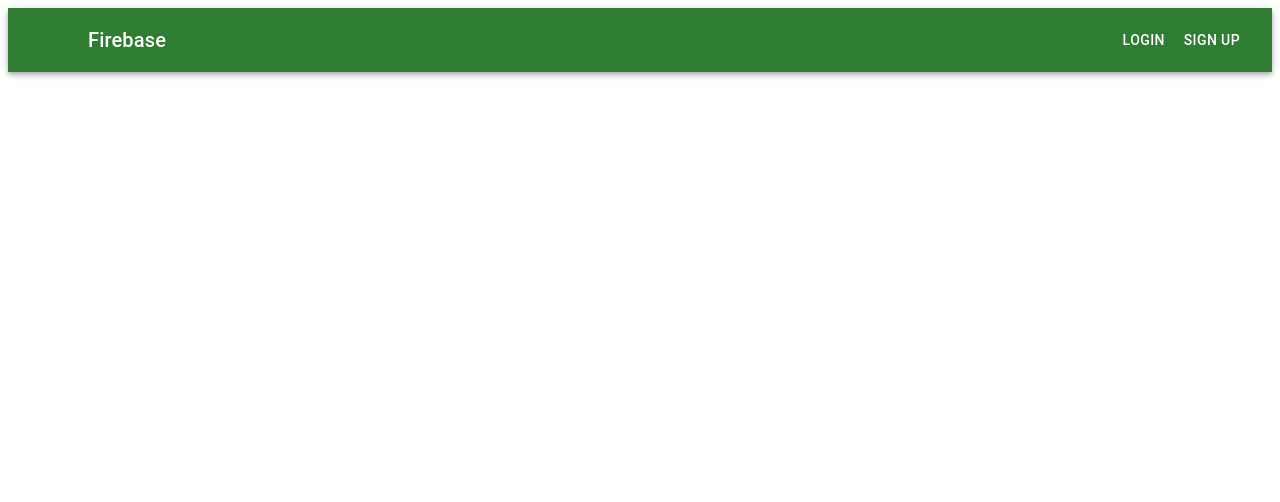
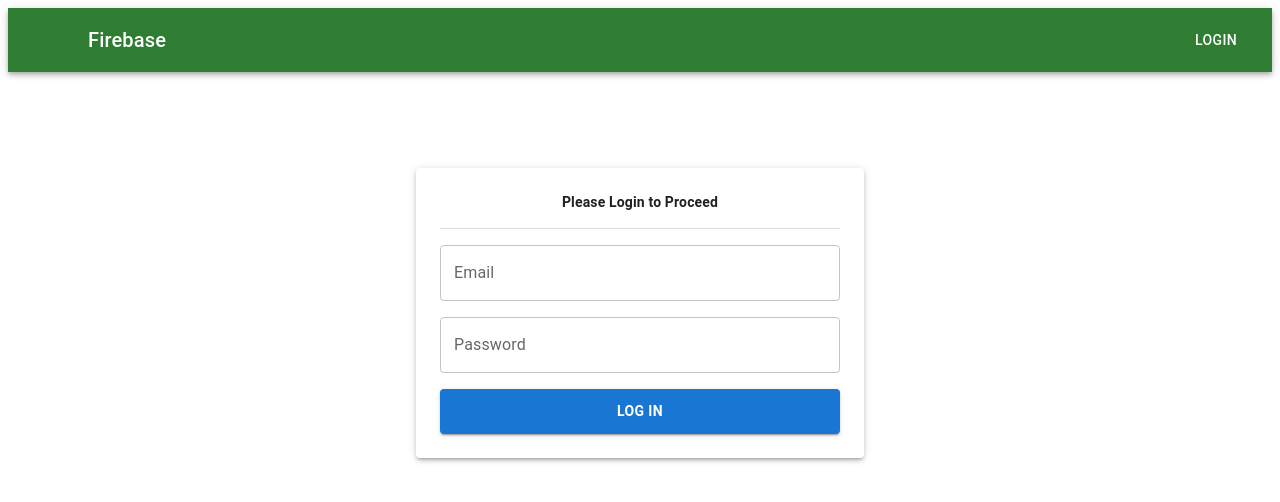
Before and after one commit to sss1stclass/Firebase, a React (Vite) app: page /LogIn in a window 1280 px wide. Shown: the top 502 px of the page. Built offline with nearby package versions, Linux system fonts and the light colour scheme; some icons are missing.

Commit message:
implemented login and logout page and integrated firebase apis

```diff
--- a/src/App.tsx
+++ b/src/App.tsx
@@ -1,7 +1,8 @@
 import SignUpPage from "./components/AuthPages/SignUpPage"
 import Header from './components/Header'
 import { BrowserRouter, Routes, Route } from "react-router-dom";
-import HomePage from "./components/HomePage/Index";
+import HomePage from "./components/HomePage";
+import LoginInPage from "./components/AuthPages/LoginInPage";
 function App() {
 
   return (
@@ -9,8 +10,9 @@ function App() {
     <Header/>
       <BrowserRouter>
         <Routes>
-          <Route path ='/' element={<HomePage/>}/>
-          <Route path="/signUp" element={<SignUpPage />} />
+        <Route path="/" element={<SignUpPage />} />
+          <Route path ='/LogIn' element={<LoginInPage/>}/>
+          <Route path ='/home' element={<HomePage/>}/>
         </Routes>
       </BrowserRouter>
     </>
--- /dev/null
+++ b/src/components/AuthPages/LoginInPage.tsx
@@ -0,0 +1,102 @@
+import { Box, Button, Divider, Paper, TextField, Typography } from '@mui/material'
+import { useContext, useState, useEffect } from 'react';
+import { createFirebaseContext } from '../../FirebaseContext';
+import { useNavigate } from 'react-router-dom'; // Import useNavigate
+
+const LoginInPage = () => {
+    const getContextData = useContext(createFirebaseContext);
+    const { logInUser, loginData, userLogInError }: any = getContextData;
+    const [formData, setFormData] = useState({
+        email: '',
+        password: ''
+    });
+    const navigate = useNavigate(); // Initialize the navigate function
+
+    const handleChange = (event: any) => {
+        const { name, value }: any = event.target;
+
+        setFormData({
+            ...formData,
+            [name]: value
+        })
+    }
+
+    const handleRest = async () => {
+        await logInUser(formData.email, formData.password);
+        setFormData({
+            email: '',
+            password: ''
+        })
+    }
+
+    useEffect(() => {
+        if (loginData) {
+            alert('successfully login');
+            navigate('/home'); // Navigate to home after successful login
+        }
+        if (userLogInError) {
+            alert(userLogInError);
+        }
+    }, [loginData, userLogInError, navigate]);
+
+    return (
+        <>
+            <Box sx={{ display: 'flex', justifyContent: 'center', height: 'auto', marginTop: 12 }}>
+                <Paper elevation={3} sx={{
+                    width: '90%', maxWidth: '400px', backgroundColor: 'white', padding: 3, display: 'flex', flexDirection: 'column', justifyContent: 'center'
+                }}>
+                    <Typography textAlign={'center'} variant="body2" sx={{ fontWeight: 600, marginBottom: 2 }}>
+                        Please Login to Proceed
+                    </Typography>
+
+                    <Divider sx={{ marginBottom: 2 }} />
+
+                    <Box sx={{ marginBottom: 2 }}>
+                        <TextField
+                            value={formData.email}
+                            onChange={handleChange}
+                            sx={{ width: '100%' }}
+                            variant="outlined"
+                            name="email"
+                            label="Email"
+                            placeholder="Enter your email"
+                            fullWidth
+                        />
+                    </Box>
+
+                    <Box sx={{ marginBottom: 2 }}>
+                        <TextField
+                            value={formData.password}
+                            onChange={handleChange}
+                            sx={{ width: '100%' }}
+                            variant="outlined"
+                            name="password"
+                            label="Password"
+                            type="password"
+                            placeholder="Enter your password"
+                            fullWidth
+                        />
+                    </Box>
+
+                    <Box sx={{ textAlign: 'center' }}>
+                        <Button
+                            onClick={handleRest}
+                            variant="contained"
+                            color="primary"
+                            fullWidth
+                            sx={{
+                                padding: '10px',
+                                fontWeight: 600,
+                                ':hover': { backgroundColor: '#1976d2' },
+                            }}
+                        >
+                            Log In
+                        </Button>
+                    </Box>
+                </Paper>
+            </Box>
+        </>
+    )
+}
+
+export default LoginInPage;
--- a/src/components/AuthPages/SignUpPage.tsx
+++ b/src/components/AuthPages/SignUpPage.tsx
@@ -1,14 +1,16 @@
-import { Alert, Box, Button, Divider, Paper, Snackbar, TextField, Typography } from "@mui/material"
+import { Alert, Box, Button, Divider, IconButton, Paper, Snackbar, TextField, Typography } from "@mui/material"
 import { useContext, useState } from "react"
-import { createFirebaseContext } from '../../FirebaseContext'
+import { createFirebaseContext } from '../../FirebaseContext';
+import GoogleIcon from '@mui/icons-material/Google';
+import GitHubIcon from '@mui/icons-material/GitHub';
+import FacebookIcon from '@mui/icons-material/Facebook';
 
-const flex = {
-  display: 'flex',
-  alignItem: 'center',
-  justifyContent: 'center'
-}
 
 const SignUpPage = () => {
+
+  const getContextData = useContext(createFirebaseContext);
+  const { createRealTimeDb, getSignUP, userData, userError }: any = getContextData;
+
   const [formData, setFormData] = useState({
     email: '',
     password: ''
@@ -24,48 +26,106 @@ const SignUpPage = () => {
       [name]: value
     })
   }
+  const handleRest = async ()=>{
+     await getSignUP(formData.email, formData.password);
+     setFormData({
+      email:'',
+      password:''
+     })
+  }
 
 
-  const getContextData = useContext(createFirebaseContext);
-  const { createRealTimeDb, getSignUP, userData, userError }: any = getContextData;
-  console.log(userData, userError?.message);
   return (
     <>
-      <Box mb={2} p={0} width="100%" height='auto' sx={{ display: 'flex', justifyContent: 'center' }}>
-        <Paper elevation={3} sx={{ width: '50%', height: 'auto', backgroundColor: 'white', padding: '10px', display: 'felx', flexDirection: 'row-reverse', marginTop: 8 }}>
-          <Typography textAlign={'center'} mb={2} variant="h3">Welcome to the Sign In Page</Typography>
-          <Divider sx={{ width: '100%', marginBottom: 2 }} />
-          <Box sx={flex} marginBottom={2}>
-            <TextField value={formData.email} onChange={handleChange} sx={{ width: '80%' }} variant="outlined" name='email' label='Email' placeholder="Enter your email " />
+      <Box sx={{ display: 'flex', justifyContent: 'center', height: 'auto', marginTop: 12 }}>
+        <Paper elevation={3} sx={{
+          width: '90%', maxWidth: '400px', backgroundColor: 'white', padding: 3, display: 'flex', flexDirection: 'column', justifyContent: 'center'
+        }}>
+          <Typography textAlign={'center'} variant="body2" sx={{ fontWeight: 600, marginBottom: 2 }}>
+            Please Sign Up or Login to Proceed
+          </Typography>
+
+          <Divider sx={{ marginBottom: 2 }} />
+
+          <Box sx={{ marginBottom: 2 }}>
+            <TextField
+              value={formData.email}
+              onChange={handleChange}
+              sx={{ width: '100%' }}
+              variant="outlined"
+              name="email"
+              label="Email"
+              placeholder="Enter your email"
+              fullWidth
+            />
           </Box>
-          <Box sx={flex} marginBottom={2}>
-            <TextField value={formData.password} onChange={handleChange} sx={{ width: '80%' }} variant="outlined" name='password' label='Password' placeholder="Enter your Password.." />
+
+          <Box sx={{ marginBottom: 2 }}>
+            <TextField
+              value={formData.password}
+              onChange={handleChange}
+              sx={{ width: '100%' }}
+              variant="outlined"
+              name="password"
+              label="Password"
+              type="password"
+              placeholder="Enter your password"
+              fullWidth
+            />
           </Box>
+
           <Box sx={{ textAlign: 'center' }}>
-            <Button onClick={() => getSignUP(formData.email, formData.password)} variant="contained" color="success">SignUP</Button>
+            <Button
+              onClick={handleRest}
+              variant="contained"
+              color="primary"
+              fullWidth
+              sx={{
+                padding: '10px',
+                fontWeight: 600,
+                ':hover': { backgroundColor: '#1976d2' },
+              }}
+            >
+              Sign Up
+            </Button>
+          </Box>
+          <Divider sx={{ margin: 2 }} />
+          <Typography textAlign='center' variant="body1">or, Sign Up With</Typography>
+          <Box sx={{ display: 'flex', alignItems: 'center', justifyContent: 'center', gap: 2, marginTop: 2 }}>
+            <IconButton>
+              <GoogleIcon color="success"/>
+            </IconButton>
+            <IconButton>
+              <GitHubIcon color="success"/>
+            </IconButton>
+            <IconButton>
+              <FacebookIcon color="success"/>
+            </IconButton>
           </Box>
         </Paper>
+      </Box>
+
       {/* Success Snackbar */}
       {userData ? (
-          <Snackbar open={!!userData} autoHideDuration={6000}>
+        <Snackbar open={!!userData} autoHideDuration={6000} anchorOrigin={{ vertical: 'top', horizontal: 'center' }}>
           <Alert
             severity="success"
             variant="filled"
             sx={{ width: '100%' }}
           >
-              Account Created Successfully!!!
+            Account Created Successfully!
           </Alert>
         </Snackbar>
       ) : null}
 
       {/* Error Snackbar */}
       {userError ? (
-          <Snackbar open={userError?open:!open} autoHideDuration={200}>
+        <Snackbar open={userError ? open : !open} autoHideDuration={200} anchorOrigin={{ vertical: 'top', horizontal: 'center' }}>
           <Alert
             severity="error"
             variant="filled"
             sx={{ width: '100%' }}
-              onClose={()=>setTimeout(() => {
+            onClose={() => setTimeout(() => {
               setOpen(false)
             }, 2000)}
           >
@@ -73,9 +133,7 @@ const SignUpPage = () => {
           </Alert>
         </Snackbar>
       ) : null}
-      </Box>
     </>
-
   )
 }
 
--- a/src/components/Header/index.tsx
+++ b/src/components/Header/index.tsx
@@ -22,13 +22,12 @@ export default function Header() {
           </IconButton>
           <Typography variant="h6" component="div" sx={{ flexGrow: 1 }}>
             {/* <WhatshotIcon color='secondary'/> */}
-            Firebase
+            <a href="/" style={{ textDecoration: 'none', color: 'white' }}>
+              Firebase
+            </a>
           </Typography>
-          <a href="/" style={{textDecoration:'none', color:'white'}}>
-          <Button color="inherit">Login</Button>
-          </a>
-          <a href="/signUp" style={{textDecoration:'none', color:'white'}}>
-          <Button color="inherit">Sign Up</Button>
+          <a href='/LogIn' style={{ textDecoration: 'none', color: 'white' }}>
+            <Button color="inherit">Login</Button>
           </a>
         </Toolbar>
       </AppBar>
--- a/src/components/HomePage/index.tsx
+++ b/src/components/HomePage/index.tsx
@@ -1,8 +1,25 @@
-import React from 'react'
+import React, { useContext, useEffect } from 'react'
+import { createFirebaseContext } from '../../FirebaseContext';
+import { Button, Typography } from '@mui/material';
+import { useNavigate } from 'react-router-dom';
 
 const HomePage = () => {
+  const getContextData = useContext(createFirebaseContext);
+  const { loginData, logOut, logout }: any = getContextData;
+  const navigate = useNavigate();
+
+  useEffect(()=>{
+    if (logout) {
+      alert('successfully logout');
+      navigate('/');
+  }
+  },[logout])
   return (
-   <h1 style={{textAlign:'center'}}>sab sahi chl rha hai</h1>
+    <>
+    <h1 style={{ textAlign: 'center' }}>sab sahi chl rha hai</h1>
+    <Typography variant='body1' textAlign='center'>welcome MR. {loginData?.email}</Typography>
+    <Button variant='contained' color='error' onClick={logOut}> logOut</Button>
+    </>
   )
 }
 
```
Also changed, not shown: src/FirebaseContext.tsx (+32 -10 lines). Lines whose indentation alone changed are shown as unchanged.
